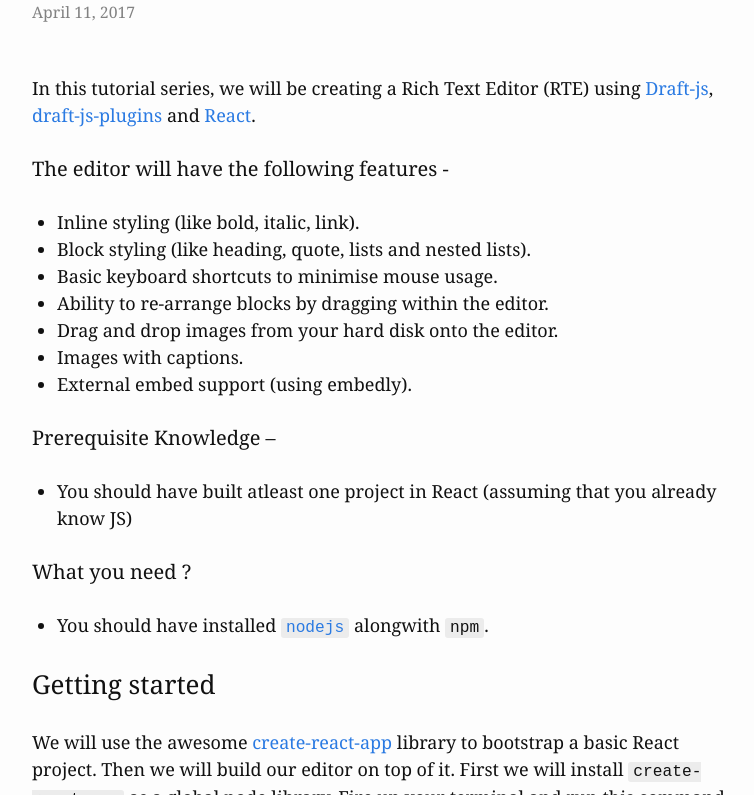
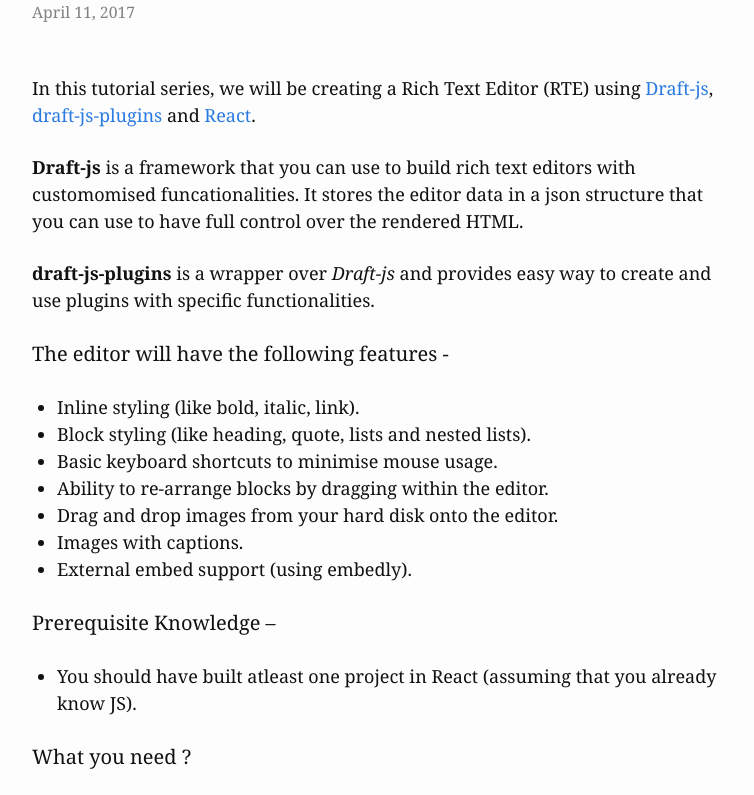
Before and after one commit to brijeshb42/brijeshb42.github.io, a Jekyll site: the page built from _posts/2017-04-11-creating-rte-barebones-editor.md, in a window 1280 px wide and 900 px high, scrolled down 604 px, cut to the strip 105-900 px from the top of the window. Shown: the whole strip, without its empty margins (258-1012 px from the left). Built offline with Jekyll 4.4.1, drawn with Linux system fonts in a browser that asks for light colours; some web fonts are replaced; comment, search, counter and statistics services are not loaded.

Commit message:
Added descripton

```diff
--- a/_posts/2017-04-11-creating-rte-barebones-editor.md
+++ b/_posts/2017-04-11-creating-rte-barebones-editor.md
@@ -7,6 +7,10 @@
 ---
 
 In this tutorial series, we will be creating a Rich Text Editor (RTE) using [Draft-js](https://draftjs.org/), [draft-js-plugins](https://www.draft-js-plugins.com) and [React](https://facebook.github.io/react/).
+
+**Draft-js** is a framework that you can use to build rich text editors with customomised funcationalities. It stores the editor data in a json structure that you can use to have full control over the rendered HTML.
+
+**draft-js-plugins** is a wrapper over *Draft-js* and provides easy way to create and use plugins with specific functionalities.
 
 #### The editor will have the following features -
 
@@ -20,7 +24,7 @@
 
 #### Prerequisite Knowledge –
 
-* You should have built atleast one project in React (assuming that you already know JS)
+* You should have built atleast one project in React (assuming that you already know JS).
 
 #### What you need ?
 
```
